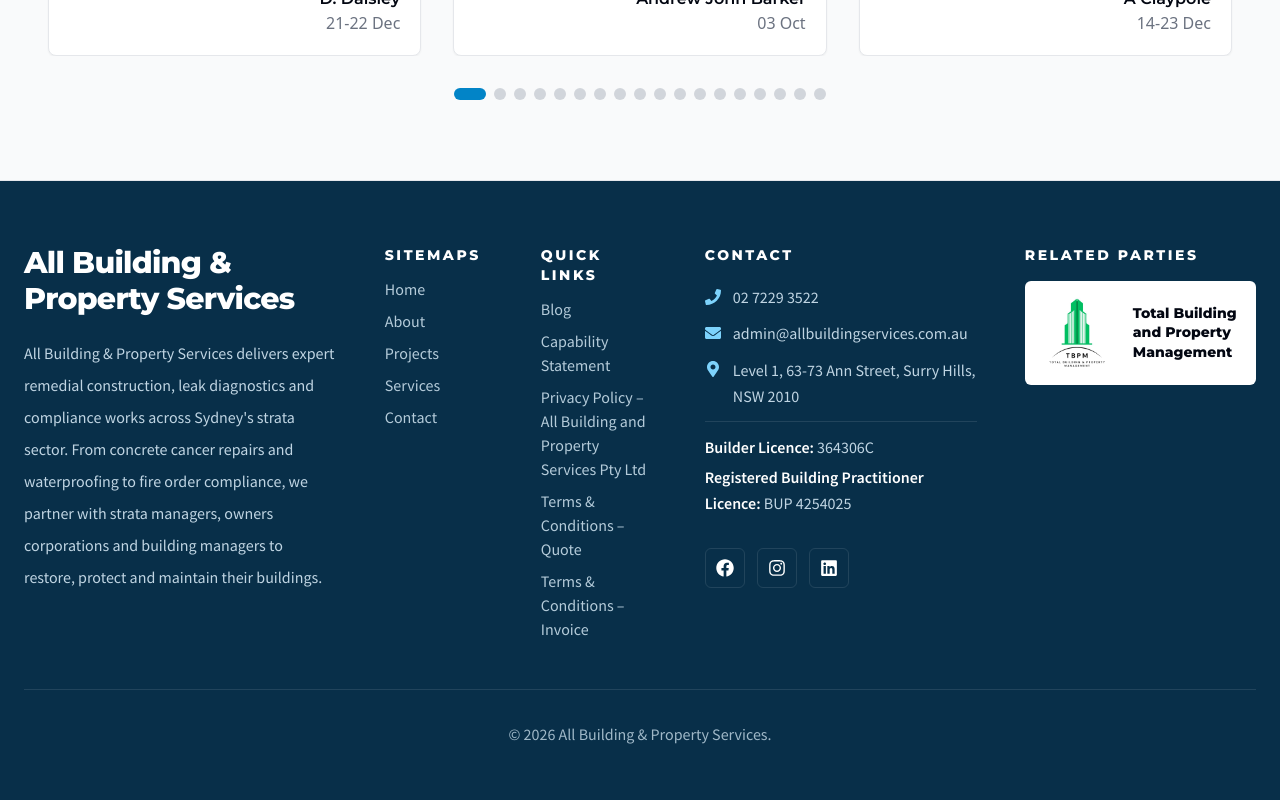
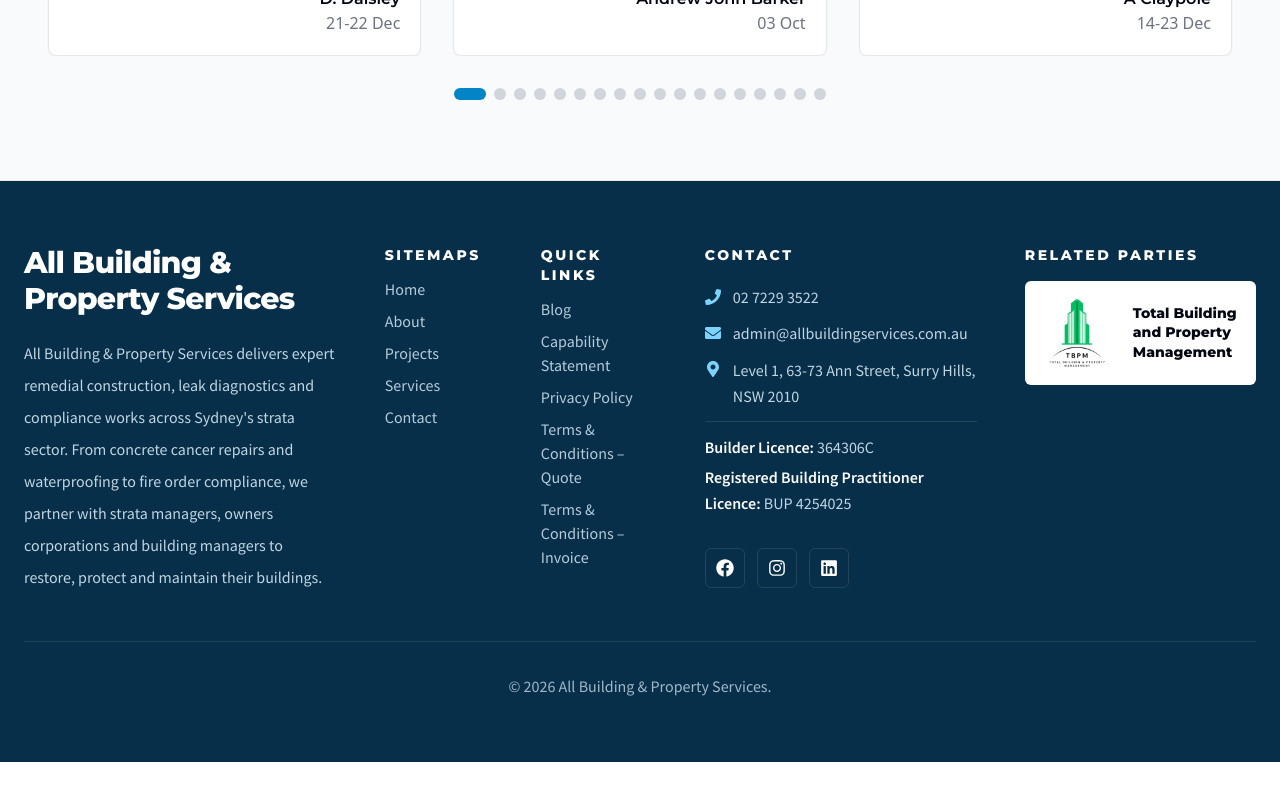
Before and after one commit to ajitsth50/all-builiding-services, a Next.js app: page / in a window 1280 px wide. Shown: the part 4377-5177 px from the top of the page. After the commit the page ends 5139 px from the top, so only its background shows below. Built offline with nearby package versions, Linux system fonts and the light colour scheme.

Commit message:
Shorten privacy footer link

```diff
--- a/src/components/Footer/Footer.jsx
+++ b/src/components/Footer/Footer.jsx
@@ -80,9 +80,7 @@ const Footer = () => {
                   </a>
                 </li>
                 <li className="transition-colors hover:text-white break-words">
-                  <Link href="/privacy-policy">
-                    Privacy Policy – All Building and Property Services Pty Ltd
-                  </Link>
+                  <Link href="/privacy-policy">Privacy Policy</Link>
                 </li>
                 <li className="transition-colors hover:text-white break-words">
                   <Link href="/terms-quote">Terms & Conditions – Quote</Link>
```
